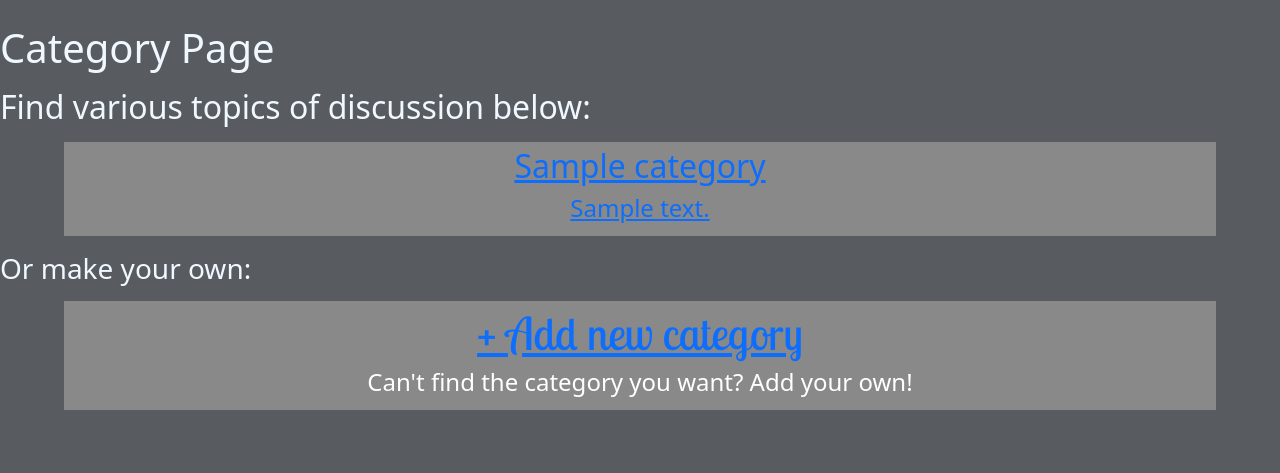
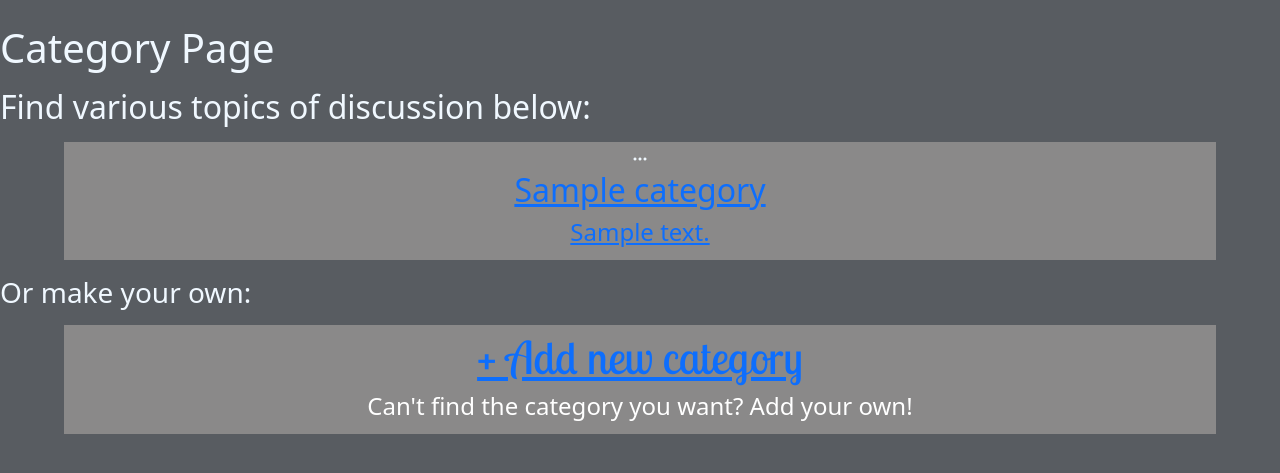
Before and after one commit to alcl2000/pp4-Amy-Lewis, a Django app: page /categories/ in a window 1280 px wide. Shown: the part 56-529 px from the top of the page. Run offline with Django 4.2, Linux system fonts and the light colour scheme; tables that the repository leaves empty hold one stand-in row (values such as "Sample post"); some web fonts are replaced.

Commit message:
add: bootstrap icons

```diff
--- a/templates/base.html
+++ b/templates/base.html
@@ -8,6 +8,7 @@
     <link rel="stylesheet" href="{% static 'css/style.css' %}">
     <!-- Boostrap links -->
 	<link rel="stylesheet" href="https://cdn.jsdelivr.net/npm/bootstrap@5.3.0-alpha1/dist/css/bootstrap.min.css">
+	<link rel="stylesheet" href="https://cdn.jsdelivr.net/npm/bootstrap-icons@1.10.3/font/bootstrap-icons.css">
     <script src="https://cdn.jsdelivr.net/npm/bootstrap@5.3.0-alpha1/dist/js/bootstrap.bundle.min.js"></script>
 	<!-- icons -->
 	<link rel="stylesheet" href="https://cdn.jsdelivr.net/npm/bootstrap-icons@1.10.3/font/bootstrap-icons.css">
--- a/templates/category_list.html
+++ b/templates/category_list.html
@@ -4,6 +4,7 @@
     <h2 class="mb-3 left">Find various topics of discussion below:</h2>
     {% for category in category_list %}
         <div class="box mb-3">
+            <i class="bi bi-three-dots"></i>
             <a href="{% url 'category_detail' category.slug %}">
                 <h2>{{category.title}}</h2>
                 <h4>{{category.description}}</h4>
```
